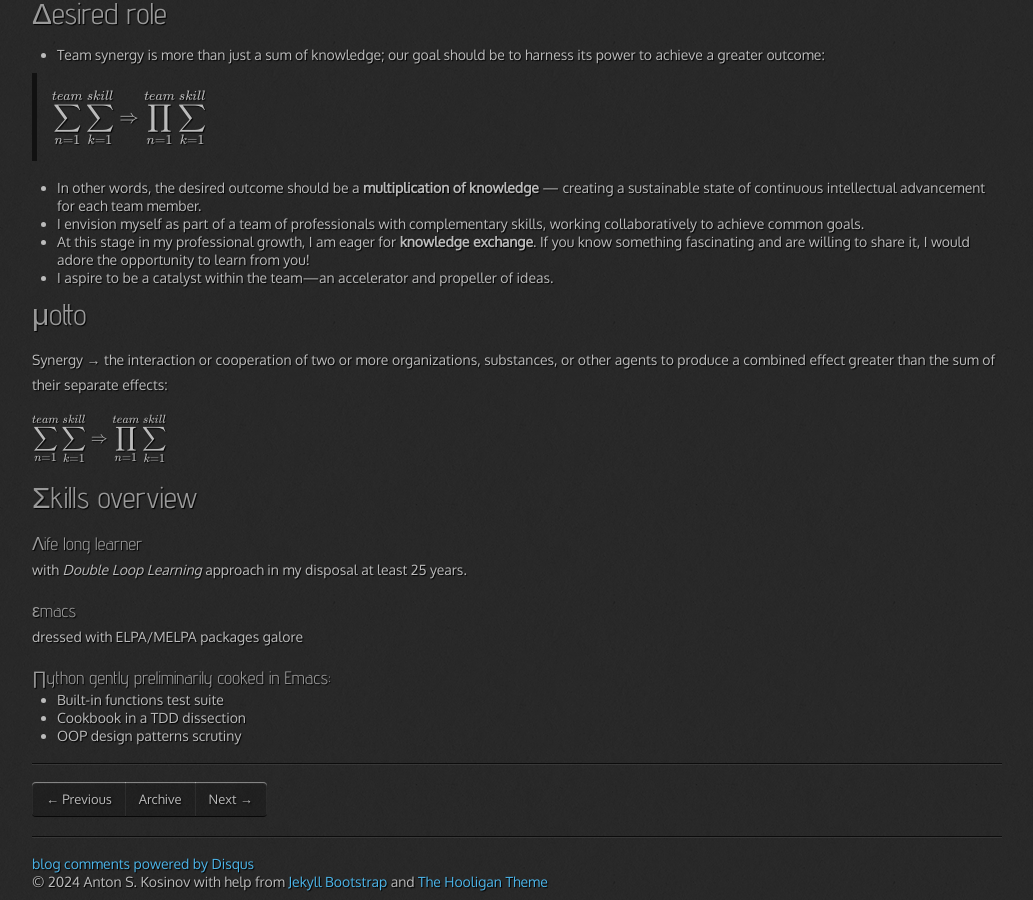
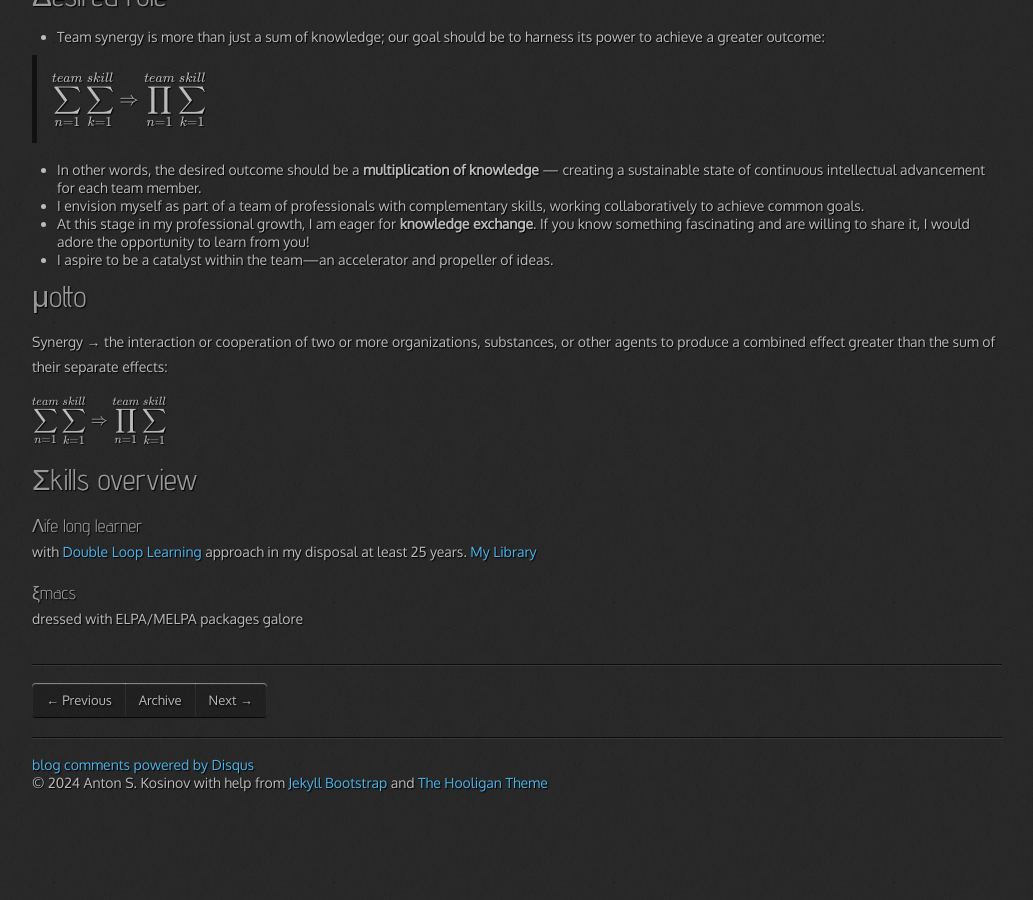
Before and after one commit to 0--key/0--key.github.io, a Jekyll site: the page built from _posts/2016-10-13-CV.html, in a window 1280 px wide and 900 px high, scrolled down 2660 px. Shown: the whole window, without its empty margins (23-1056 px from the left). Built offline with Jekyll 4.4.1, drawn with Linux system fonts in a browser that asks for light colours; nearby versions of some CDN libraries; formulas are drawn with MathJax 3; comment, search, counter and statistics services are not loaded; after the commit the page ends 3461 px from its top, so only the background shows below that; some of the changed text lies outside the part shown.

Commit message:
Another portion of minor corrections

```diff
--- a/_posts/2016-10-13-CV.html
+++ b/_posts/2016-10-13-CV.html
@@ -27,8 +27,7 @@ tags: [cv, info, about me, author]
 <li><a href="#orgc76f249">&Sigma;kills overview</a>
 <ul>
 <li><a href="#orge7bb824">&Lambda;ife long learner</a></li>
-<li><a href="#orga8f3fe6">&epsilon;macs</a></li>
-<li><a href="#orgb74978c">&prod;ython gently preliminarily cooked in Emacs:</a></li>
+<li><a href="#orge82d436">&xi;macs</a></li>
 </ul>
 </li>
 </ul>
@@ -331,28 +330,18 @@ the sum of their separate effects:
 <h3 id="orge7bb824">&Lambda;ife long learner</h3>
 <div class="outline-text-3" id="text-orge7bb824">
 <p>
-with <i>Double Loop Learning</i> approach in my disposal at least 25 years.
+with <a href="https://en.wikipedia.org/wiki/Double-loop_learning">Double Loop Learning</a> approach in my disposal at least 25 years.
+<a href="https://bit.ly/philomath_library">My Library</a>
 </p>
 </div>
 </div>
 
-<div id="outline-container-orga8f3fe6" class="outline-3">
-<h3 id="orga8f3fe6">&epsilon;macs</h3>
-<div class="outline-text-3" id="text-orga8f3fe6">
+<div id="outline-container-orge82d436" class="outline-3">
+<h3 id="orge82d436">&xi;macs</h3>
+<div class="outline-text-3" id="text-orge82d436">
 <p>
 dressed with ELPA/MELPA packages galore
 </p>
 </div>
 </div>
-
-<div id="outline-container-orgb74978c" class="outline-3">
-<h3 id="orgb74978c">&prod;ython gently preliminarily cooked in Emacs:</h3>
-<div class="outline-text-3" id="text-orgb74978c">
-<ul class="org-ul">
-<li>Built-in functions test suite</li>
-<li>Cookbook in a TDD dissection</li>
-<li>OOP design patterns scrutiny</li>
-</ul>
 </div>
-</div>
-</div>
```
